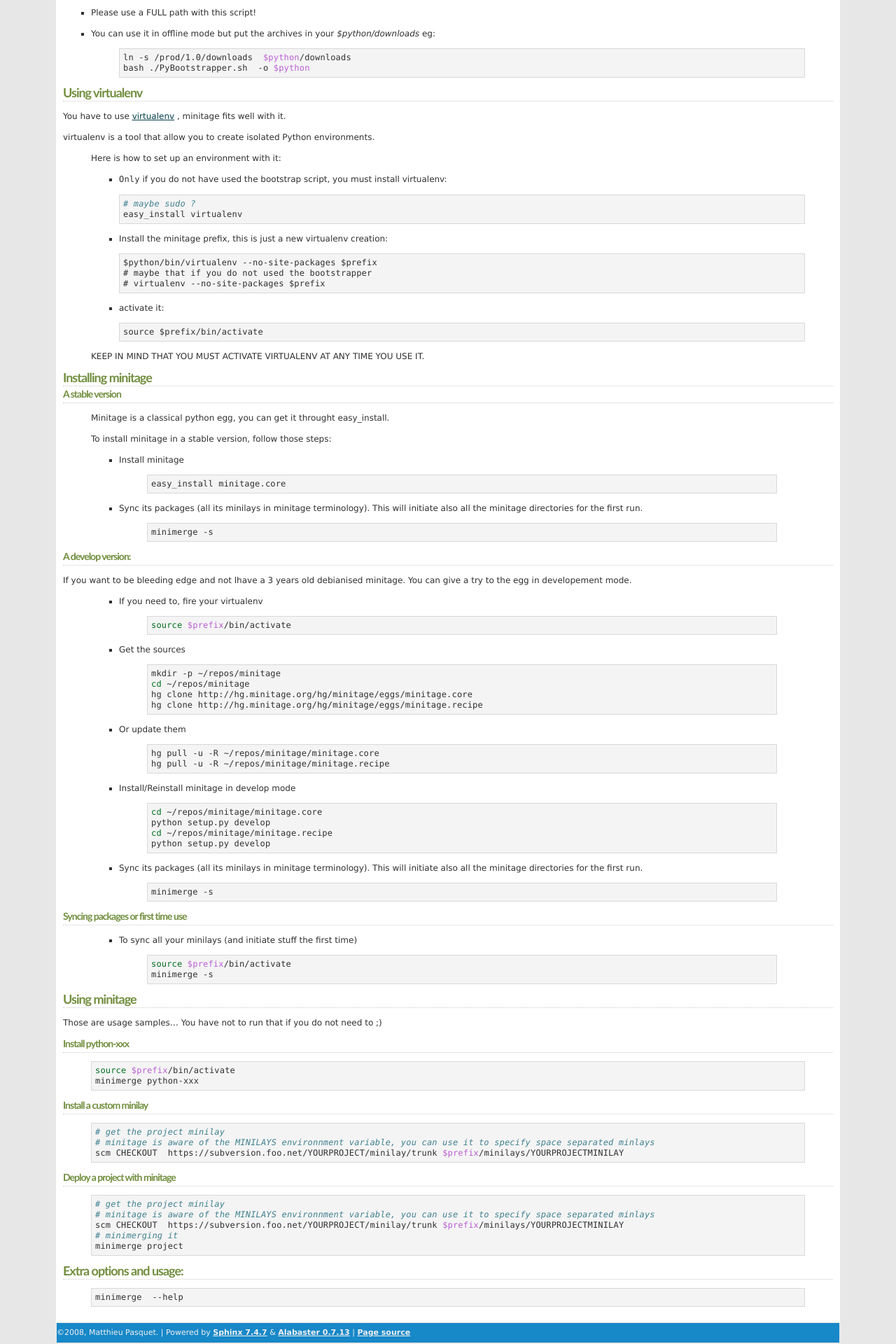
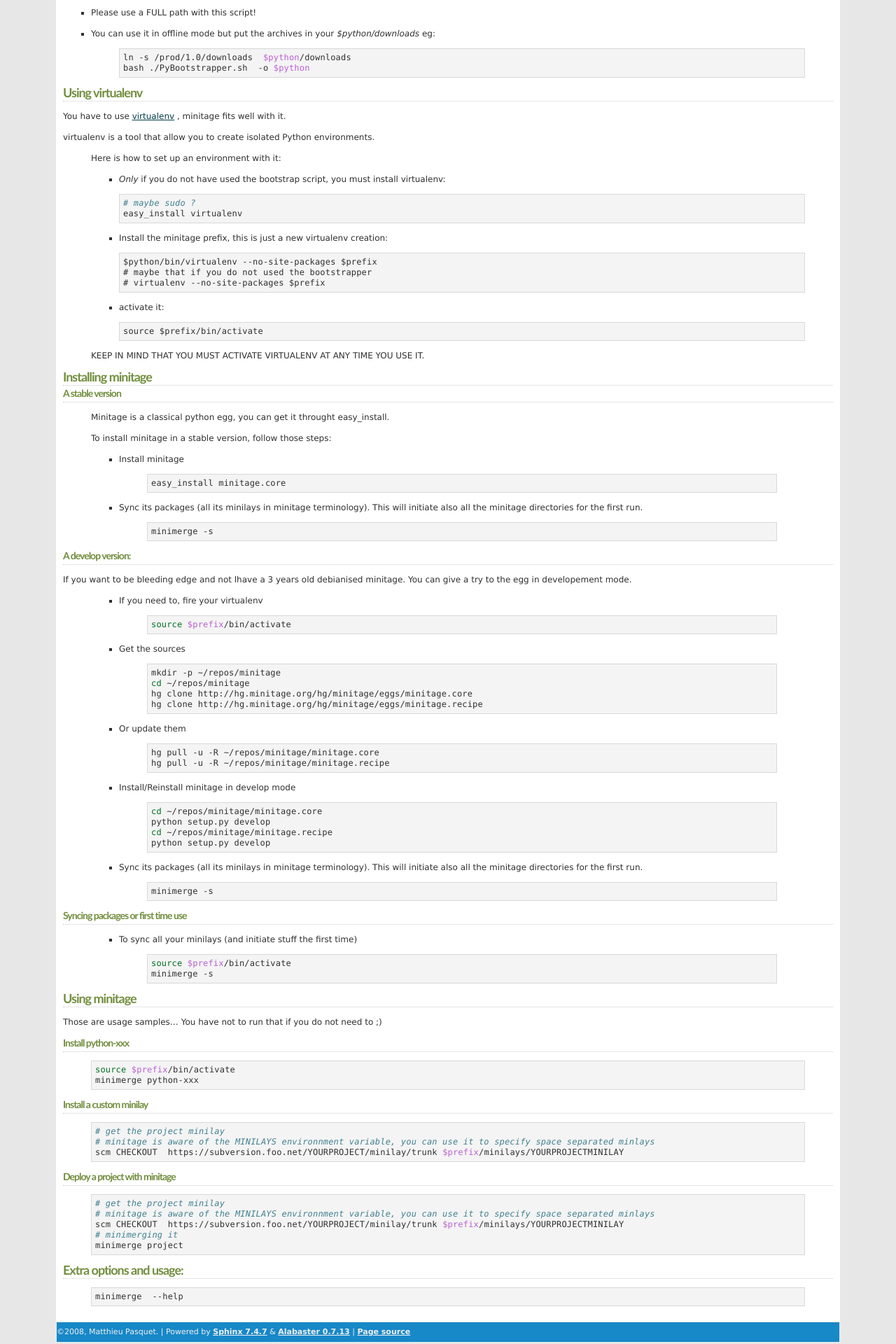
Before and after one commit to minitage/minitage.github.io, a Sphinx documentation site: the page built from source/installation.rst, in a window 1280 px wide. Shown: the part 3024-4944 px from the top of the page at 70% size. Built offline with Sphinx 7.4.7, drawn with Linux system fonts in a browser that asks for light colours.

Commit message:
minitage for dummies improvment

```diff
--- a/source/installation.rst
+++ b/source/installation.rst
@@ -165,7 +165,7 @@ environments.
 
     Here is how to set up an environment with it:
 
-    - ``Only`` if you do not have used the bootstrap script, you must install virtualenv::
+    -  *Only* if you do not have used the bootstrap script, you must install virtualenv::
 
         # maybe sudo ?
         easy_install virtualenv
```
